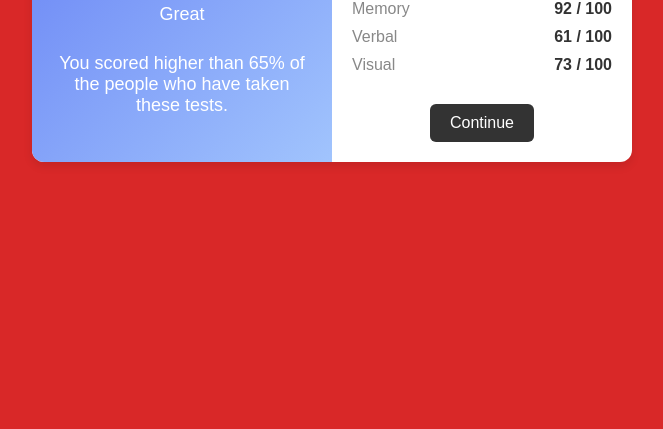
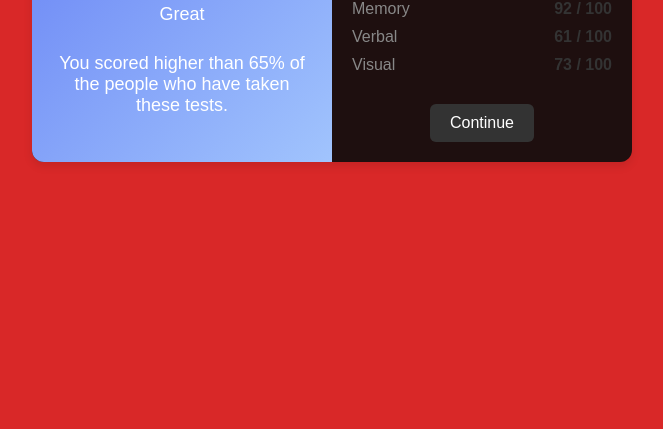
Before and after one commit to DANNURA/FM-challenges, a plain HTML site: page index.html in a window 1280 px wide. Shown: the part 371-800 px from the top of the page, without its empty margins (308-971 px from the left). Drawn offline with Linux system fonts and the light colour scheme.

Commit message:
card background

```diff
--- a/styles.css
+++ b/styles.css
@@ -16,7 +16,7 @@ body {
     box-shadow: 0 4px 10px rgba(0, 0, 0, 0.1);
     border-radius: 12px;
     overflow: hidden;
-    background-color: white;
+    background-color: rgb(30, 15, 15);
 }
 
 @media (min-width: 768px) {
```
